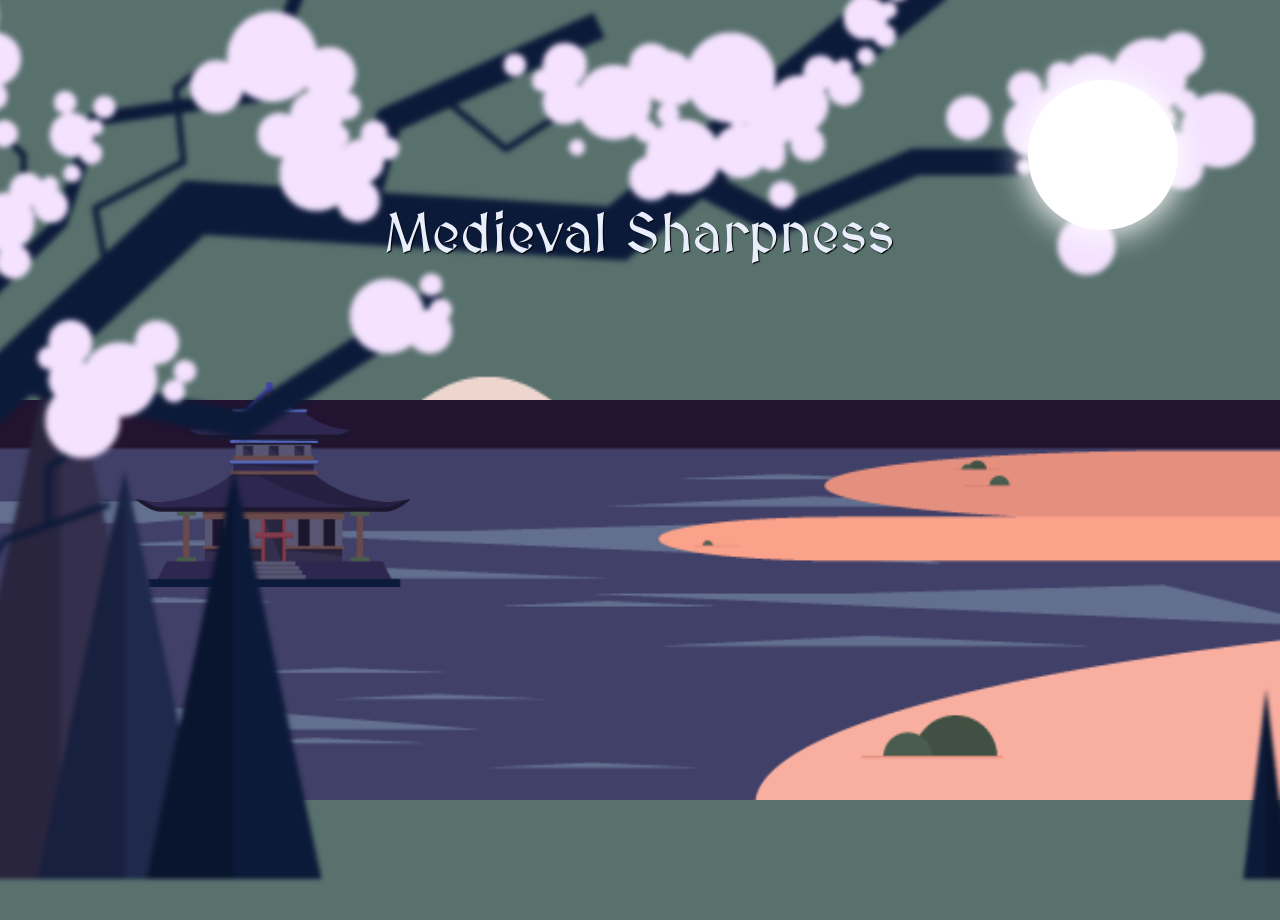
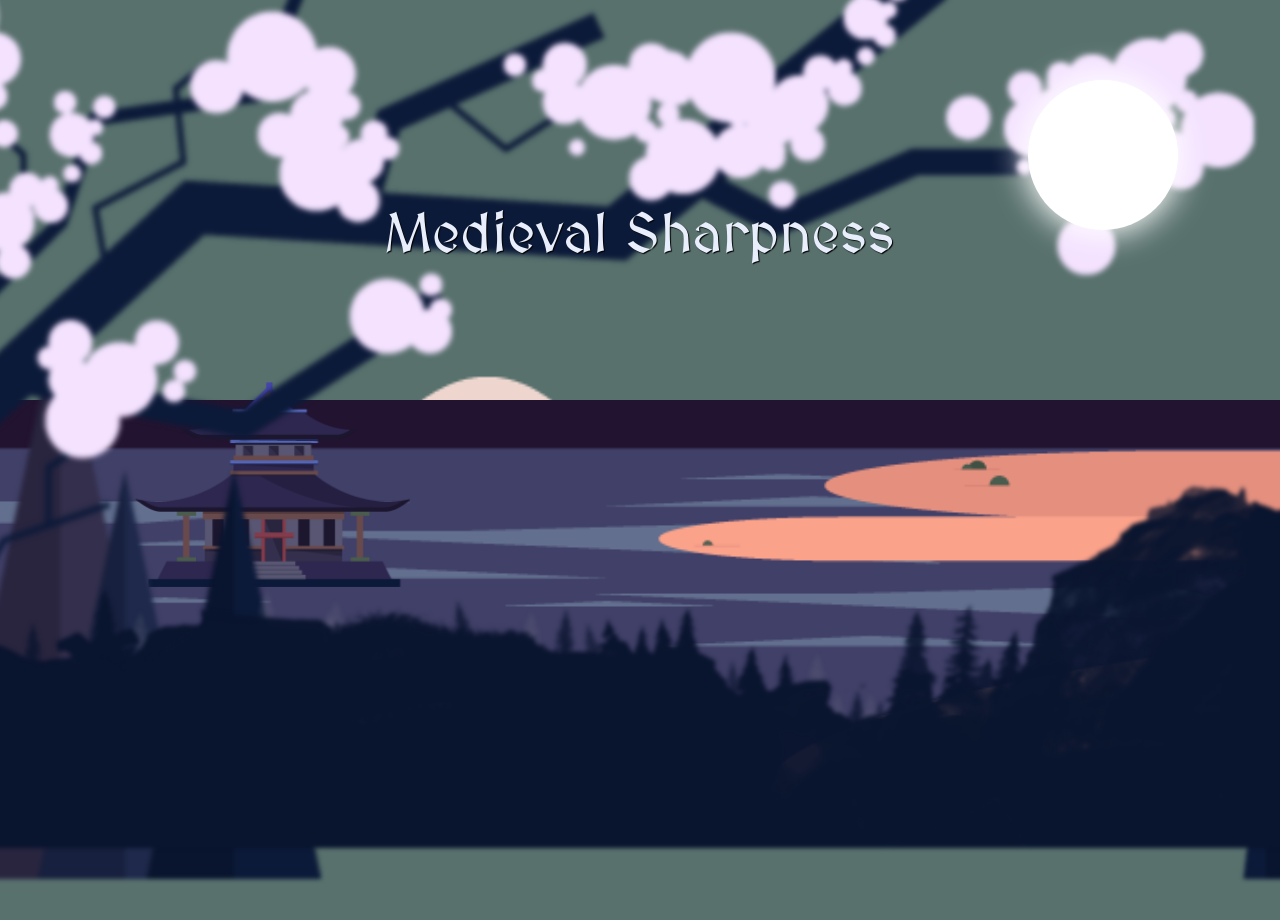
Before and after one commit to eman-fatimaaa/Parallex-project, a React (Vite) app: page / in a window 1280 px wide. Shown: the top 920 px of the page. Built offline with nearby package versions, Linux system fonts and the light colour scheme.

Commit message:
Up close trees done

```diff
--- a/src/components/HeroComp.module.scss
+++ b/src/components/HeroComp.module.scss
@@ -34,6 +34,16 @@
   object-position: center bottom;
   z-index: 1;
   will-change: transform;
+}
+
+.upCloseTrees {
+  left: -6vw;
+  bottom: -7vh;
+  width: 120vw;
+  min-width: 540px;
+  height: auto;
+  filter: blur(2px);
+  z-index: 3;
 }
 
 .house {
@@ -111,4 +121,5 @@
     font-size: clamp(32px, 6vw, 56px);
   }
   .tree { top: -8vh; left: -22vw; width: 120vw; filter: blur(2.5px); }
+  .upCloseTrees { left: -4vw; bottom: -6vh; width: 115vw; }
 }
--- a/src/components/HeroComp.tsx
+++ b/src/components/HeroComp.tsx
@@ -8,6 +8,7 @@ import house from "../assets/04.png";
 import tree from "../assets/06.png";
 import nearMountainsLeft from "../assets/05.png";
 import nearMountainsRight from "../assets/03.png";
+import upCloseTrees from "../assets/treees.png";
 
 export default function HeroComp() {
   const ref = useRef<HTMLElement | null>(null);
@@ -22,6 +23,7 @@ export default function HeroComp() {
       <img src={bg} alt="mountains" className={`${styles.layer} ${styles.bg}`} />
       <img src={house} alt="house" className={`${styles.layer} ${styles.house}`} />
       <motion.img src={lake} alt="lake" className={`${styles.layer} ${styles.lake}`} style={{ y: yLake }} />
+      <img src={upCloseTrees} alt="up close trees" className={`${styles.layer} ${styles.upCloseTrees}`} />
       <img src={tree} alt="tree branch" className={`${styles.layer} ${styles.tree}`} />
       <img src={nearMountainsLeft} alt="left mountains" className={`${styles.layer} ${styles.nearMountainsLeft}`} />
       <img src={nearMountainsRight} alt="right mountains" className={`${styles.layer} ${styles.nearMountainsRight}`} />
```
